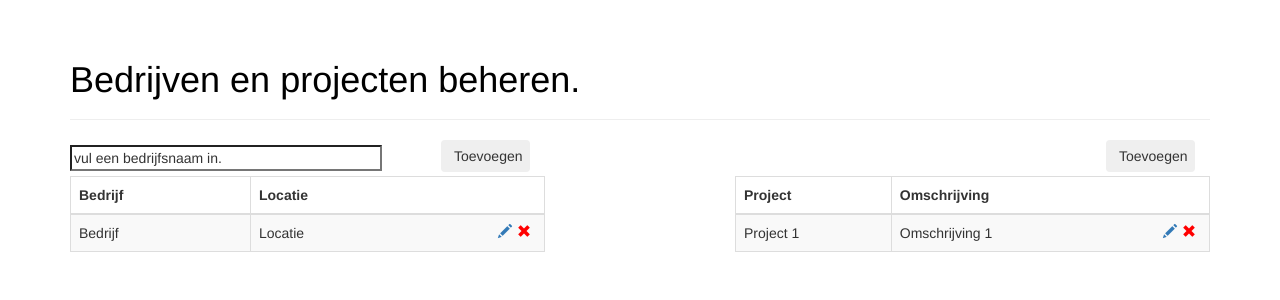
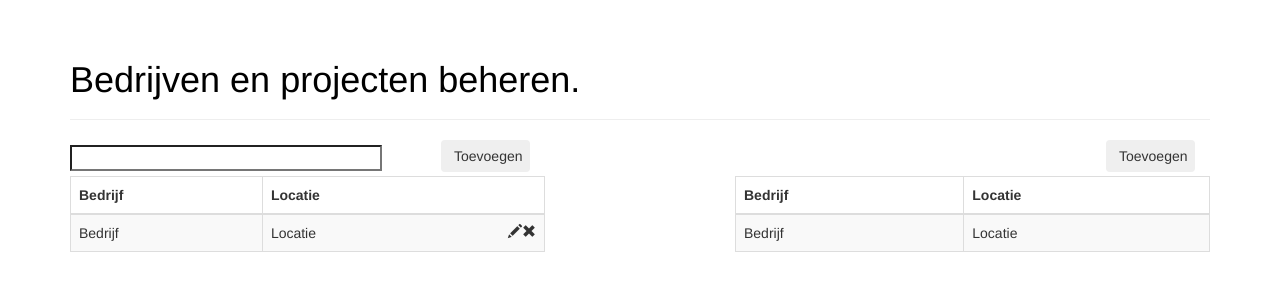
Before and after one commit to kevinoleeh/Itosis, a PHP site: page /bedrijfproject.php in a window 1280 px wide. Shown: the part 52-352 px from the top of the page. Run offline with PHP 8.4, Linux system fonts and the light colour scheme.

Commit message:
Revert "bedrijfproject page afgemaakt."
This reverts commit c34e44abcd7d86cd23dbf29bd23248b36e8a4619.

```diff
--- a/Application/bedrijfproject.php
+++ b/Application/bedrijfproject.php
@@ -7,7 +7,7 @@ include("header.php");
         <h1>Bedrijven en projecten beheren.</h1>
     </div>
     <div class="col-md-5">
-        <input type="search" style="" value="vul een bedrijfsnaam in.">
+        <input type="search" style="">
         <button href="?new=1" class="btn btn-justified btn-right">Toevoegen</button>
         <div class="row">
         </div>
@@ -22,8 +22,8 @@ include("header.php");
                 <tr>
                     <td>Bedrijf</td>
                     <td>Locatie
-                        <a href="?remove=1"><span class="glyphicon glyphicon-remove widintable red"></span></a>
-                        <a href="?edit=1"><span class="glyphicon glyphicon-pencil widintable"></span></a>
+                        <span class="glyphicon glyphicon-remove widInTable"></span>
+                        <span class="glyphicon glyphicon-pencil widInTable"></span>
                     </td>
                 </tr>
             </table>
@@ -39,16 +39,13 @@ include("header.php");
             <table id="table" class="table table-striped table-bordered">
                 <thead>
                     <tr>
-                        <th>Project</th>
-                        <th>Omschrijving</th>
+                        <th>Bedrijf</th>
+                        <th>Locatie</th>
                     </tr>
                 </thead>
                 <tr>
-                    <td>Project 1</td>
-                    <td>Omschrijving 1
-                        <a href="?remove=1"><span class="glyphicon glyphicon-remove widintable red"></span></a>
-                        <a href="?edit=1"><span class="glyphicon glyphicon-pencil widintable"></span></a>
-                    </td>
+                    <td>Bedrijf</td>
+                    <td>Locatie</td>
                 </tr>
                 <tfoot>
                 </tfoot>
--- a/Application/css/style.css
+++ b/Application/css/style.css
@@ -53,11 +53,6 @@ input[type=search] {
   border-top: 3px;
   border-bottom: 3px;
 }
-.widintable {
+.widInTable{
   float: right;
-  margin-right: 5px;
-  cursor: pointer;
 }
-.red {
-  color: red;
-}
--- a/Application/rapportage.php
+++ b/Application/rapportage.php
@@ -1,5 +1,5 @@
 <?php include_once('header.php') ?>
-  <div class="container">
+
     <div class="page-header">
         <h1>Rapportage</h1>
     </div>
@@ -107,5 +107,5 @@
             <li><a href="#">5</a></li>
         </ul>
     </div>
-</div>
+
 <?php include_once('footer.php');
```
